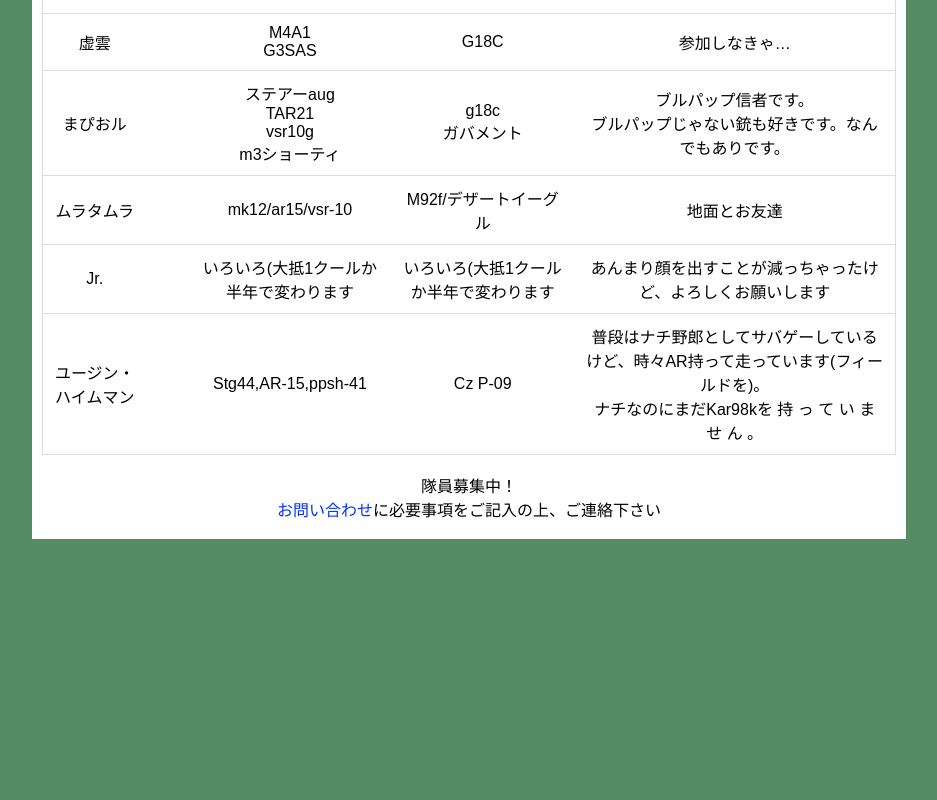
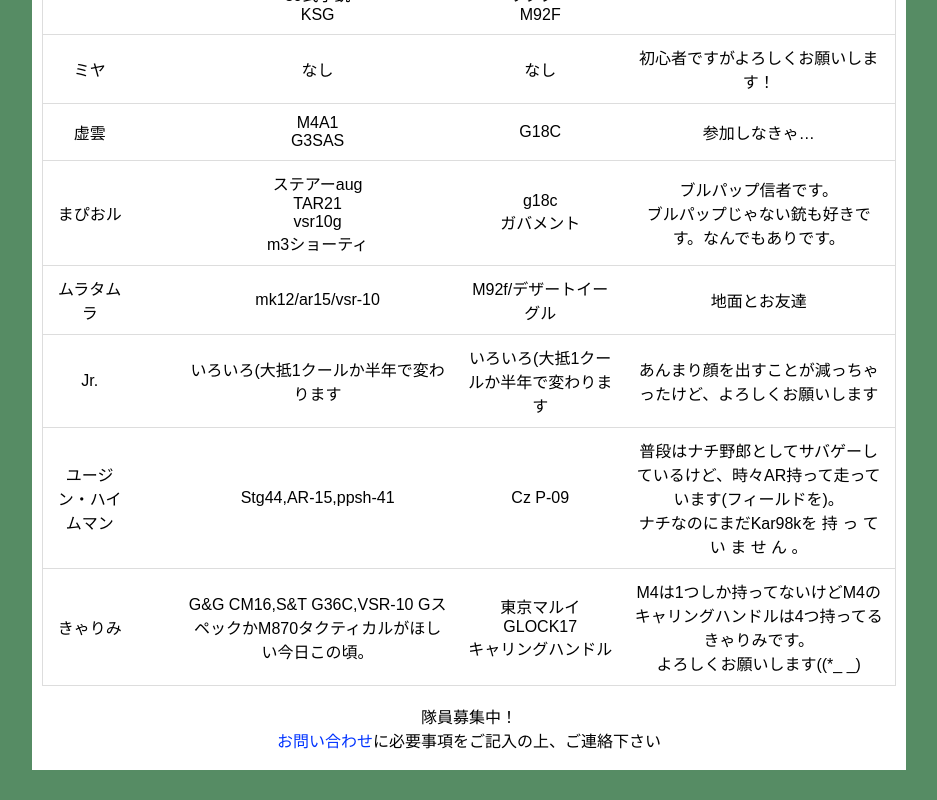
Before and after one commit to altyjp/littlebulletHP, a website: page public_html/formember/member.html in a window 1280 px wide. Shown: the part 2380-3180 px from the top of the page, without its empty margins (171-1108 px from the left). Before the commit the page ends 2949 px from the top, so only its background shows below. Drawn offline with Linux system fonts and the light colour scheme.

Commit message:
メンバーの更新

```diff
--- a/public_html/formember/member.html
+++ b/public_html/formember/member.html
@@ -310,6 +310,15 @@ and open the template in the editor.
                                 <td data-label="コメント" >普段はナチ野郎としてサバゲーしているけど、時々AR持って走っています(フィールドを)。<br/>
                                                          ナチなのにまだKar98kを 持 っ て い ま せ ん 。</td>
                             </tr>
+                            <tr>
+                                <td data-label="ハンドルネーム" >きゃりみ</td>
+                                <td data-label="役職" >　</td>
+                                <td data-label="メイン武器" >G&amp;G CM16,S&amp;T G36C,VSR-10 GスペックかM870タクティカルがほしい今日この頃。</td>
+                                <td data-label="サブ武器" >東京マルイ GLOCK17<br/>
+                                                         キャリングハンドル</td>
+                                <td data-label="コメント" >M4は1つしか持ってないけどM4のキャリングハンドルは4つ持ってるきゃりみです。<br/>
+                                                         よろしくお願いします((*_ _)</td>
+                            </tr>
                         </tbody>
                 </table>
 
```
